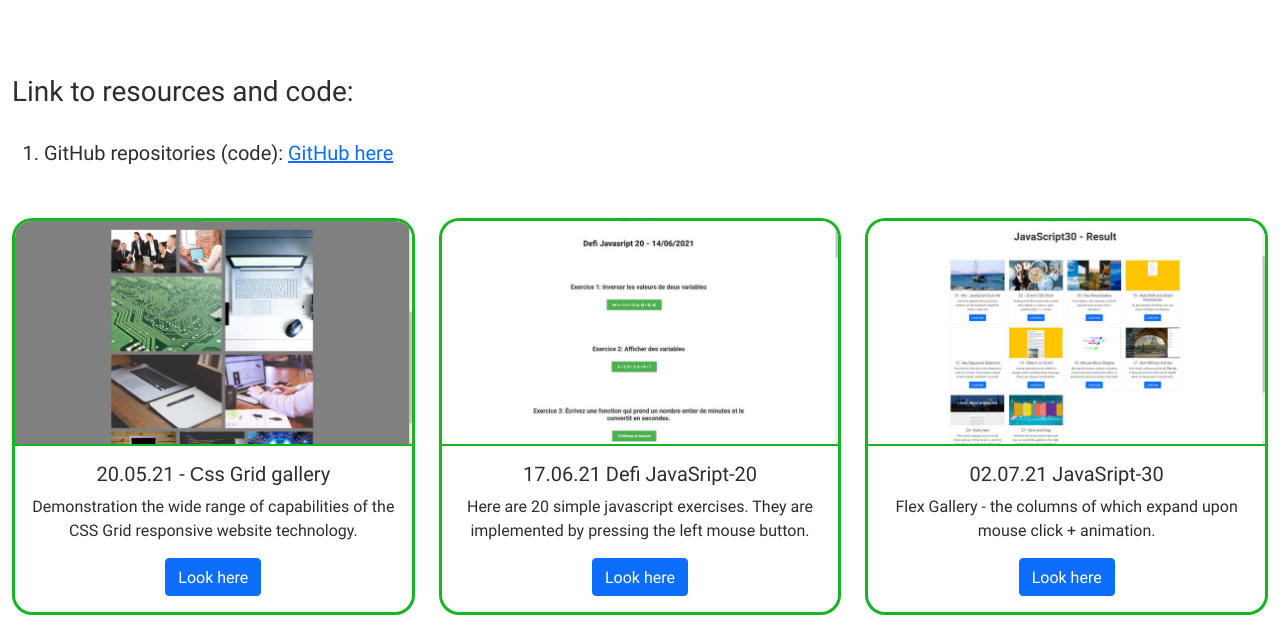
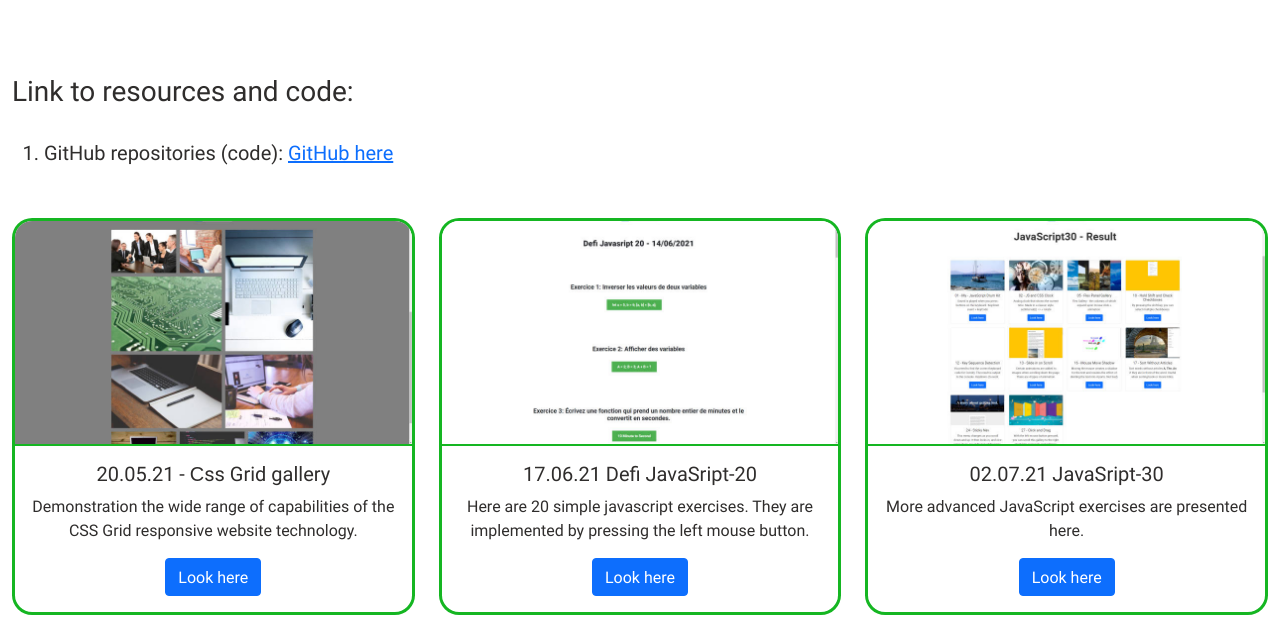
Before and after one commit to danmiles/simplon.co, a plain HTML site: page index.html in a window 1280 px wide. Shown: the part 198-815 px from the top of the page. Drawn offline with nearby package versions, Linux system fonts and the light colour scheme.

Commit message:
Update index.html

```diff
--- a/index.html
+++ b/index.html
@@ -64,7 +64,7 @@
 						<img src="assets/img/image-3.jpg" class="card-img-top" alt="...">
 						<div class="card-body">
 							<h5 class="card-title">02.07.21 JavaSript-30</h5>
-							<p class="card-text">Flex Gallery - the columns of which expand upon mouse click + animation. </p>
+							<p class="card-text">More advanced JavaScript exercises are presented here. </p>
 							<a href="all-exercises/02-07-21---simplon-javascript-30/" class="btn btn-primary">Look here</a>
 						</div>
 					</div>
```
